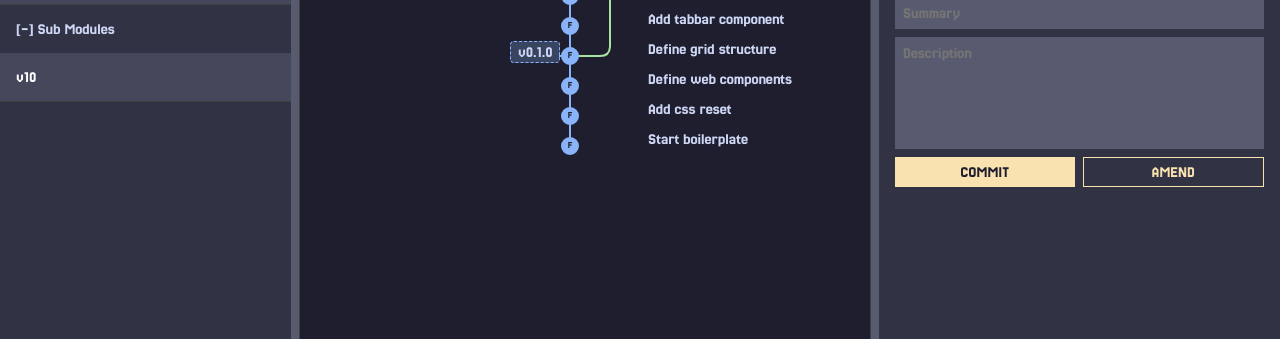
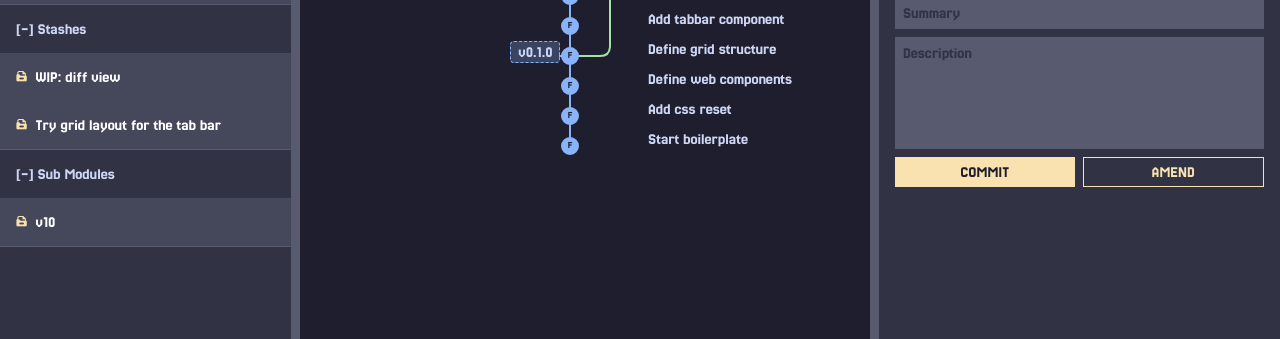
Before and after one commit to rama-oi/iqra, a website with bundled scripts: page index.html in a window 1280 px wide. Shown: the part 461-800 px from the top of the page. Built offline with nearby package versions, Linux system fonts and the light colour scheme; files whose address does not match are found by name; a web font is replaced by a local one.

Commit message:
adjusting themes
- adding icons to the list items

```diff
--- a/css/init.css
+++ b/css/init.css
@@ -56,7 +56,7 @@ pb-app *::after {
 
   --accent: var(--yellow);
   --hover: var(--overlay-0);
-  --border: #404040;
+  --border: var(--surface-2);
   --disabled: var(--surface-2);
   --danger: var(--red);
   --success: var(--green);
--- a/css/style.css
+++ b/css/style.css
@@ -72,6 +72,11 @@ pb-app {
 
   textarea {
     resize: none;
+  }
+
+  textarea::placeholder,
+  input::placeholder {
+    color: var(--surface-0);
   }
 
   hr {
@@ -154,9 +159,21 @@ pb-app {
         background-color: var(--surface-1);
         li {
           button {
+            display: flex;
+            align-items: center;
+            gap: var(--space-between-inline-items);
             padding: var(--space-between-blocks);
             width: 100%;
             text-align: left;
+
+            .pb-icon {
+              flex: none;
+            }
+          }
+
+          &.pb-empty {
+            padding: var(--space-between-blocks);
+            color: var(--overlay-0);
           }
         }
       }
@@ -217,6 +234,11 @@ pb-app {
     margin: 0;
     padding: 0;
     list-style: none;
+
+    .pb-icon {
+      font-size: 0.7rem;
+      color: var(--accent);
+    }
   }
 
   .pb-flex-separator {
@@ -294,7 +316,7 @@ pb-app {
   .pb-remove,
   .pb-add {
     .pb-icon {
-      font-size: .7rem;
+      font-size: 0.7rem;
     }
   }
 
--- a/css/themes.css
+++ b/css/themes.css
@@ -12,7 +12,7 @@
   --surface-2: #5b6078;
   --overlay-0: #6e738d;
   --text: #cad3f5;
-  --border: var(--surface-1);
+  --border: var(--surface-2);
   --accent: var(--yellow);
   --hover: var(--overlay-0);
   --disabled: var(--surface-2);
@@ -42,7 +42,7 @@
   --surface-2: #626880;
   --overlay-0: #737994;
   --text: #c6d0f5;
-  --border: var(--surface-1);
+  --border: var(--surface-2);
   --accent: var(--yellow);
   --hover: var(--overlay-0);
   --disabled: var(--surface-2);
@@ -72,7 +72,7 @@
   --surface-2: #acb0be;
   --overlay-0: #9ca0b0;
   --text: #4c4f69;
-  --border: var(--surface-1);
+  --border: var(--surface-2);
   --accent: var(--yellow);
   --hover: var(--overlay-0);
   --disabled: var(--surface-2);
--- /dev/null
+++ b/js/api/stashes.js
@@ -0,0 +1,27 @@
+// Stashes of a project: work set aside with `git stash`.
+//
+// Backend contract:
+//   GET /api/repos/:repo/stashes
+//     -> { stashes: [{ id, message, branch, createdAt }] }
+//        id is the stash ref ("stash@{0}"), newest first; createdAt is ISO 8601.
+
+const USE_MOCK = true;
+
+const delay = (ms = 150) => new Promise((resolve) => setTimeout(resolve, ms));
+
+const MOCK_STASHES = {
+  fikret: [
+    { id: "stash@{0}", message: "WIP: diff view", branch: "v10", createdAt: "2026-11-13T21:40:00Z" },
+    { id: "stash@{1}", message: "Try grid layout for the tab bar", branch: "feature/sidebar", createdAt: "2026-11-09T10:05:00Z" },
+  ],
+};
+
+export async function fetchStashes(repo) {
+  if (USE_MOCK) {
+    await delay();
+    return structuredClone(MOCK_STASHES[repo] ?? []);
+  }
+  const res = await fetch(`/api/repos/${encodeURIComponent(repo)}/stashes`);
+  if (!res.ok) throw new Error(`Failed to load stashes (${res.status})`);
+  return (await res.json()).stashes;
+}
--- a/js/components/pb_sidebar_left.js
+++ b/js/components/pb_sidebar_left.js
@@ -1,6 +1,11 @@
 import { getPrefix, escapeHtml } from "../lib/helpers.js";
 import data, { setBranch } from "../api/data.js";
 import { fetchBranches } from "../api/projects.js";
+import { fetchStashes } from "../api/stashes.js";
+
+// Decorative pixel icons (the iqra font maps these emoji to its own glyphs).
+const ICON_BRANCH = `<span class="pb-icon" aria-hidden="true">🌱</span>`;
+const ICON_ARCHIVE = `<span class="pb-icon" aria-hidden="true">🗃</span>`;
 
 customElements.define(
   getPrefix("sidebar-left"),
@@ -8,6 +13,7 @@ customElements.define(
     #initialized = false;
     #loadId = 0;
     #branches = [];
+    #stashes = [];
     #repository = data.repository;
 
     #template = `
@@ -20,14 +26,19 @@ customElements.define(
         <details class="pb-remote" open>
           <summary>Remote</summary>
           <ul class="pb-content">
-            <li><button type="button">v10</button></li>
+            <li><button type="button">${ICON_BRANCH}v10</button></li>
           </ul>
+        </details>
+
+        <details class="pb-stashes" open>
+          <summary>Stashes</summary>
+          <ul class="pb-content"></ul>
         </details>
 
         <details class="pb-submodules" open>
           <summary>Sub Modules</summary>
           <ul class="pb-content">
-            <li><button type="button">v10</button></li>
+            <li><button type="button">${ICON_ARCHIVE}v10</button></li>
           </ul>
         </details>
       </div>
@@ -53,11 +64,17 @@ customElements.define(
       }
     }
 
-    // Branches only change with the project, so fetch once per project.
+    // Branches and stashes only change with the project, so fetch once per project.
     async #load() {
       const loadId = ++this.#loadId;
-      this.#branches = data.repository ? await fetchBranches(data.repository).catch(() => []) : [];
-      if (loadId === this.#loadId) this.#render();
+      const repo = data.repository;
+      const [branches, stashes] = repo
+        ? await Promise.all([fetchBranches(repo).catch(() => []), fetchStashes(repo).catch(() => [])])
+        : [[], []];
+      if (loadId !== this.#loadId) return;
+      this.#branches = branches;
+      this.#stashes = stashes;
+      this.#render();
     }
 
     #render() {
@@ -68,9 +85,18 @@ customElements.define(
       this.querySelector(".pb-local .pb-content").innerHTML = this.#branches
         .map(
           (b) =>
-            `<li><button type="button" data-branch="${escapeHtml(b.name)}"${b.name === data.branch ? ' class="pb-active"' : ""}>${escapeHtml(b.name)}</button></li>`,
+            `<li><button type="button" data-branch="${escapeHtml(b.name)}"${b.name === data.branch ? ' class="pb-active"' : ""}>${ICON_BRANCH}${escapeHtml(b.name)}</button></li>`,
         )
         .join("");
+
+      this.querySelector(".pb-stashes .pb-content").innerHTML = this.#stashes.length
+        ? this.#stashes
+            .map(
+              (st) =>
+                `<li><button type="button" title="${escapeHtml(`${st.id} on ${st.branch}`)}">${ICON_ARCHIVE}${escapeHtml(st.message)}</button></li>`,
+            )
+            .join("")
+        : `<li class="pb-empty">No stashes.</li>`;
     }
 
   },
```
